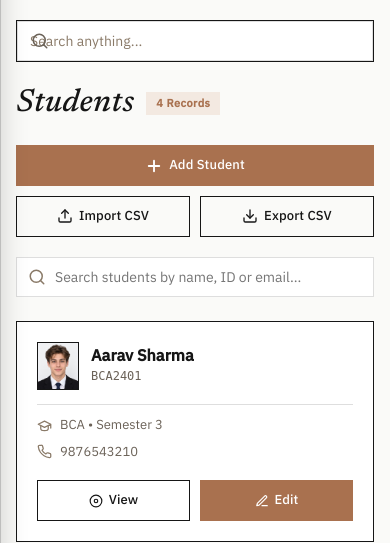
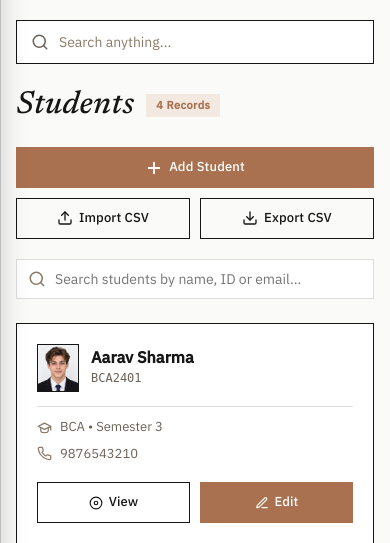
Before and after one commit to sayanawari12/StudentManagement, a Flask app: page /students in a window 390 px wide. Shown: the part 56-599 px from the top of the page. Run offline with Flask 3, Linux system fonts and the light colour scheme; the visitor is signed in with stand-in values (Sample User, id 1); data comes from the database, SQL or seed files in the repository; some libraries are stand-ins or nearby versions.

Commit message:
fix: align global search icon and input text

```diff
--- a/static/css/style.css
+++ b/static/css/style.css
@@ -1958,20 +1958,24 @@ body.drawer-open {
   height: 18px;
   position: absolute;
   left: 14px;
+  top: 50%;
+  transform: translateY(-50%);
   color: var(--text-secondary);
   pointer-events: none;
-}
-
+  z-index: 2;
+}
+
+.global-search-input-box input.global-search-input,
 .global-search-input {
   width: 100%;
-  padding: 12px 40px 12px 42px;
+  padding: 12px 40px 12px 42px !important;
   font-family: var(--font-body);
   font-size: 14px;
   color: var(--text-primary);
   background: transparent;
-  border: none;
+  border: none !important;
   outline: none;
-  box-sizing: border-box;
+  box-sizing: border-box !important;
 }
 
 .global-search-input::placeholder {
@@ -1985,6 +1989,8 @@ body.drawer-open {
 .global-search-clear {
   position: absolute;
   right: 12px;
+  top: 50%;
+  transform: translateY(-50%);
   background: none;
   border: none;
   font-size: 20px;
@@ -1992,6 +1998,7 @@ body.drawer-open {
   cursor: pointer;
   padding: 0 4px;
   line-height: 1;
+  z-index: 2;
 }
 
 .global-search-clear:hover {
@@ -2111,6 +2118,13 @@ body.drawer-open {
     box-sizing: border-box !important;
   }
 
+  .global-search-input-box input.global-search-input,
+  .global-search-input {
+    padding-left: 42px !important;
+    padding-right: 40px !important;
+    box-sizing: border-box !important;
+  }
+
   .global-search-dropdown {
     width: 100% !important;
     max-width: 100% !important;
```
